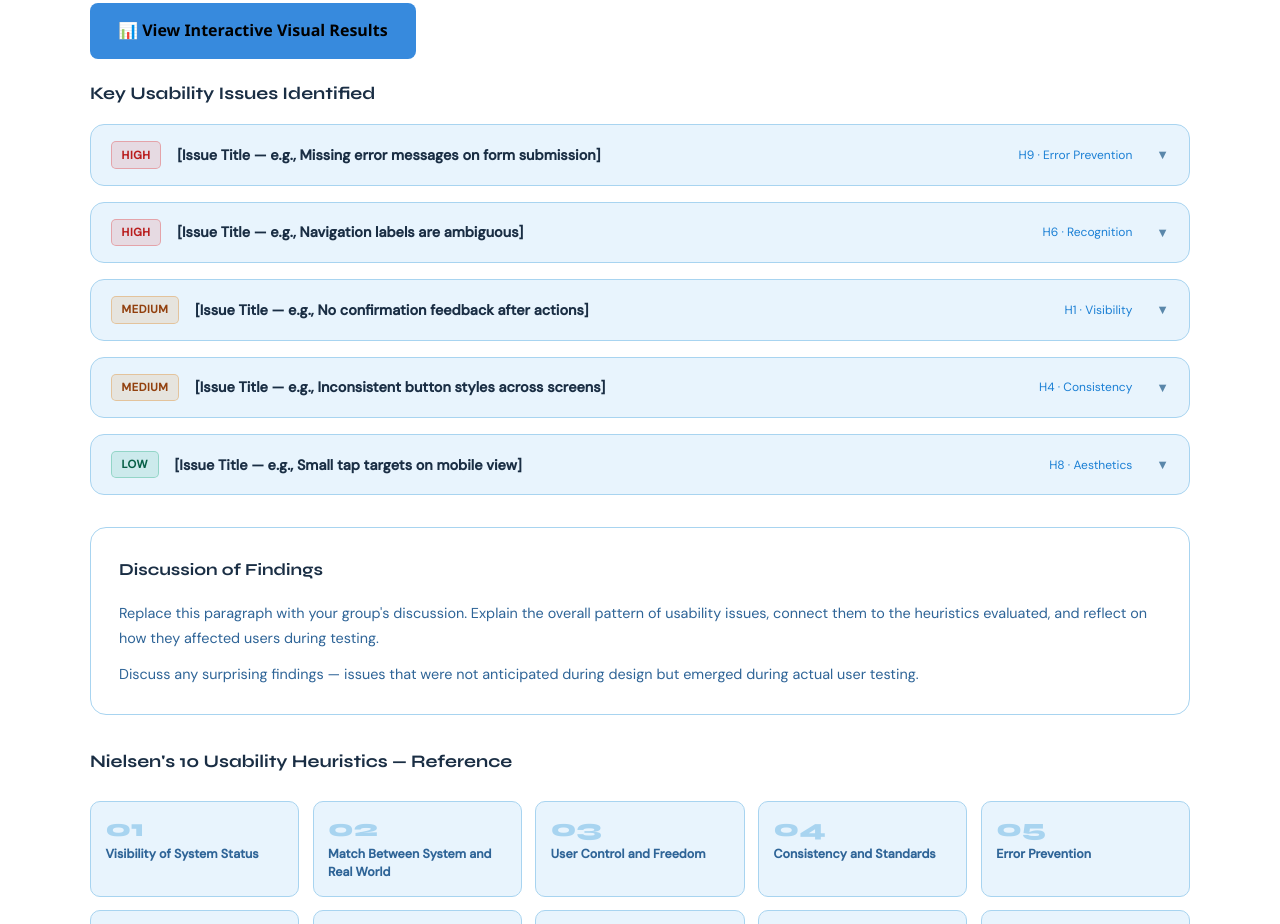
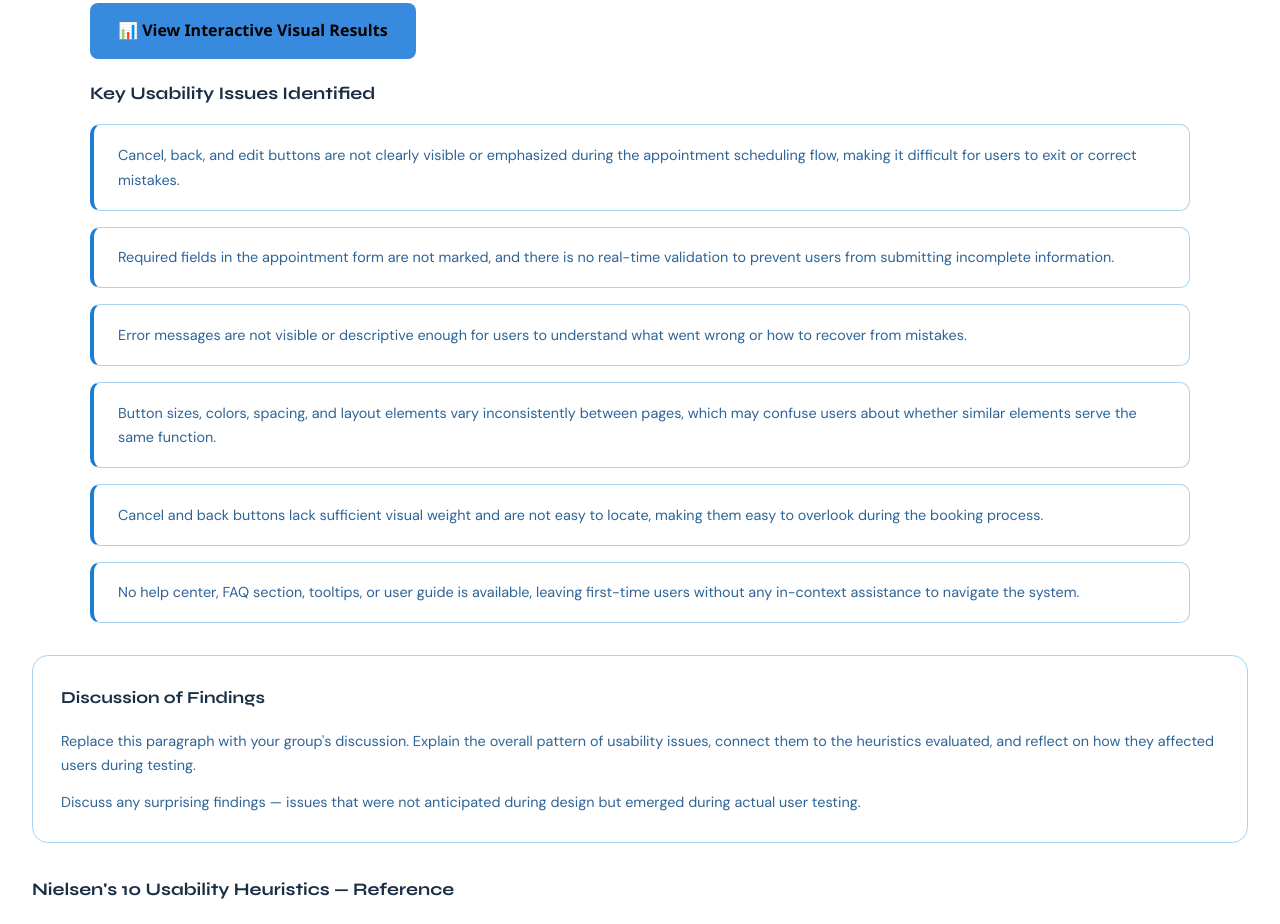
Before and after one commit to Violet2709/WonderPets-Reporting-Site, a plain HTML site: page index.html in a window 1280 px wide. Shown: the part 4040-4964 px from the top of the page. Drawn offline with nearby package versions, Linux system fonts and the light colour scheme.

Commit message:
new update index

```diff
--- a/index.html
+++ b/index.html
@@ -290,69 +290,33 @@
 
       <h3 style="font-family:'Syne',sans-serif;font-weight:700;color:var(--text);margin-bottom:1rem;font-size:1.1rem;">Key Usability Issues Identified</h3>
 
-      <div class="finding-card">
-        <div class="finding-header" onclick="toggleFinding(this)">
-          <span class="severity-badge sev-high">High</span>
-          <span class="finding-title">[Issue Title — e.g., Missing error messages on form submission]</span>
-          <span class="finding-heuristic">H9 · Error Prevention</span>
-          <span style="color:var(--muted);font-size:0.8rem;margin-left:0.5rem;">▼</span>
-        </div>
-        <div class="finding-body">
-          <p><strong style="color:var(--text)">Description:</strong> Replace this with a specific description of the usability issue observed.</p>
-          <p><strong style="color:var(--text)">Heuristic Violated:</strong> Nielsen Heuristic #9 — Help users recognize, diagnose, and recover from errors.</p>
-          <div class="rec-box"><strong>Recommendation:</strong> Replace this with a concrete design recommendation to fix the issue.</div>
-        </div>
-      </div>
+<div style="display:flex;flex-direction:column;gap:1rem;">
 
-      <div class="finding-card">
-        <div class="finding-header" onclick="toggleFinding(this)">
-          <span class="severity-badge sev-high">High</span>
-          <span class="finding-title">[Issue Title — e.g., Navigation labels are ambiguous]</span>
-          <span class="finding-heuristic">H6 · Recognition</span>
-          <span style="color:var(--muted);font-size:0.8rem;margin-left:0.5rem;">▼</span>
-        </div>
-        <div class="finding-body">
-          <p><strong style="color:var(--text)">Description:</strong> Describe the navigation issue here.</p>
-          <p><strong style="color:var(--text)">Heuristic Violated:</strong> Nielsen Heuristic #6 — Recognition rather than recall.</p>
-          <div class="rec-box"><strong>Recommendation:</strong> Relabel navigation items, add icons, use breadcrumbs.</div>
-        </div>
-      </div>
+  <div style="background:var(--surface);border:1px solid var(--border);border-left:4px solid var(--accent);border-radius:10px;padding:1.1rem 1.5rem;">
+    <p style="color:var(--soft);font-size:0.9rem;line-height:1.7;">Cancel, back, and edit buttons are not clearly visible or emphasized during the appointment scheduling flow, making it difficult for users to exit or correct mistakes.</p>
+  </div>
 
-      <div class="finding-card">
-        <div class="finding-header" onclick="toggleFinding(this)">
-          <span class="severity-badge sev-med">Medium</span>
-          <span class="finding-title">[Issue Title — e.g., No confirmation feedback after actions]</span>
-          <span class="finding-heuristic">H1 · Visibility</span>
-          <span style="color:var(--muted);font-size:0.8rem;margin-left:0.5rem;">▼</span>
-        </div>
-        <div class="finding-body">
-          <p><strong style="color:var(--text)">Description:</strong> Describe the feedback issue here.</p>
-          <p><strong style="color:var(--text)">Heuristic Violated:</strong> Nielsen Heuristic #1 — Visibility of system status.</p>
-          <div class="rec-box"><strong>Recommendation:</strong> Add toast notifications, loading indicators, or success/error banners.</div>
-        </div>
-      </div>
+  <div style="background:var(--surface);border:1px solid var(--border);border-left:4px solid var(--accent);border-radius:10px;padding:1.1rem 1.5rem;">
+    <p style="color:var(--soft);font-size:0.9rem;line-height:1.7;">Required fields in the appointment form are not marked, and there is no real-time validation to prevent users from submitting incomplete information.</p>
+  </div>
 
-      <div class="finding-card">
-        <div class="finding-header" onclick="toggleFinding(this)">
-          <span class="severity-badge sev-med">Medium</span>
-          <span class="finding-title">[Issue Title — e.g., Inconsistent button styles across screens]</span>
-          <span class="finding-heuristic">H4 · Consistency</span>
-          <span style="color:var(--muted);font-size:0.8rem;margin-left:0.5rem;">▼</span>
-        </div>
-        <div class="finding-body">
-          <p><strong style="color:var(--text)">Description:</strong> Describe the inconsistency issue here.</p>
-          <p><strong style="color:var(--text)">Heuristic Violated:</strong> Nielsen Heuristic #4 — Consistency and standards.</p>
-          <div class="rec-box"><strong>Recommendation:</strong> Establish a design system for all interactive components.</div>
-        </div>
-      </div>
+  <div style="background:var(--surface);border:1px solid var(--border);border-left:4px solid var(--accent);border-radius:10px;padding:1.1rem 1.5rem;">
+    <p style="color:var(--soft);font-size:0.9rem;line-height:1.7;">Error messages are not visible or descriptive enough for users to understand what went wrong or how to recover from mistakes.</p>
+  </div>
 
-      <div class="finding-card">
-        <div class="finding-header" onclick="toggleFinding(this)">
-          <span class="severity-badge sev-low">Low</span>
-          <span class="finding-title">[Issue Title — e.g., Small tap targets on mobile view]</span>
-          <span class="finding-heuristic">H8 · Aesthetics</span>
-          <span style="color:var(--muted);font-size:0.8rem;margin-left:0.5rem;">▼</span>
-        </div>
+  <div style="background:var(--surface);border:1px solid var(--border);border-left:4px solid var(--accent);border-radius:10px;padding:1.1rem 1.5rem;">
+    <p style="color:var(--soft);font-size:0.9rem;line-height:1.7;">Button sizes, colors, spacing, and layout elements vary inconsistently between pages, which may confuse users about whether similar elements serve the same function.</p>
+  </div>
+
+  <div style="background:var(--surface);border:1px solid var(--border);border-left:4px solid var(--accent);border-radius:10px;padding:1.1rem 1.5rem;">
+    <p style="color:var(--soft);font-size:0.9rem;line-height:1.7;">Cancel and back buttons lack sufficient visual weight and are not easy to locate, making them easy to overlook during the booking process.</p>
+  </div>
+
+  <div style="background:var(--surface);border:1px solid var(--border);border-left:4px solid var(--accent);border-radius:10px;padding:1.1rem 1.5rem;">
+    <p style="color:var(--soft);font-size:0.9rem;line-height:1.7;">No help center, FAQ section, tooltips, or user guide is available, leaving first-time users without any in-context assistance to navigate the system.</p>
+  </div>
+
+</div>
         <div class="finding-body">
           <p><strong style="color:var(--text)">Description:</strong> Describe the tap-target or aesthetic issue here.</p>
           <p><strong style="color:var(--text)">Heuristic Violated:</strong> Nielsen Heuristic #8 — Aesthetic and minimalist design.</p>
```
